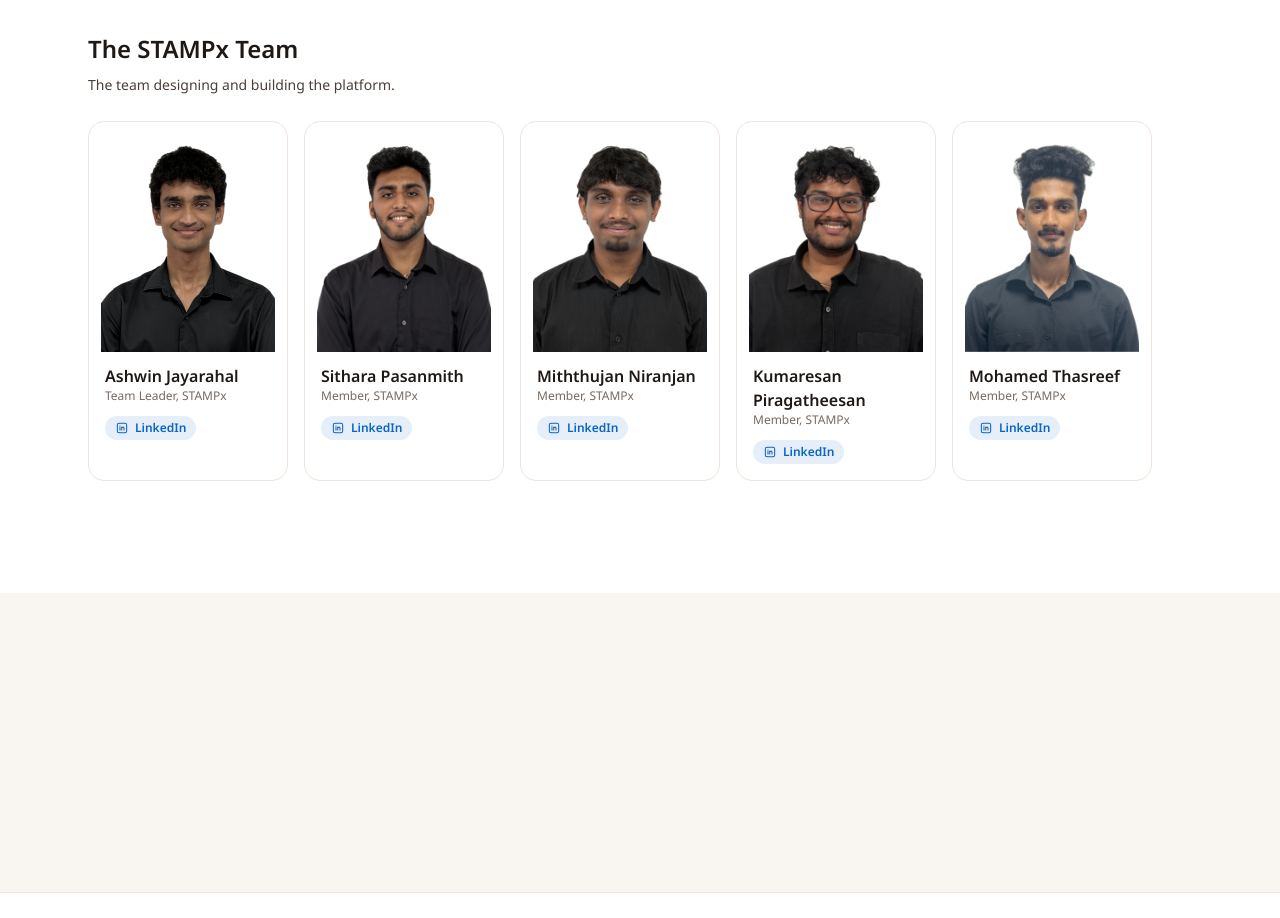
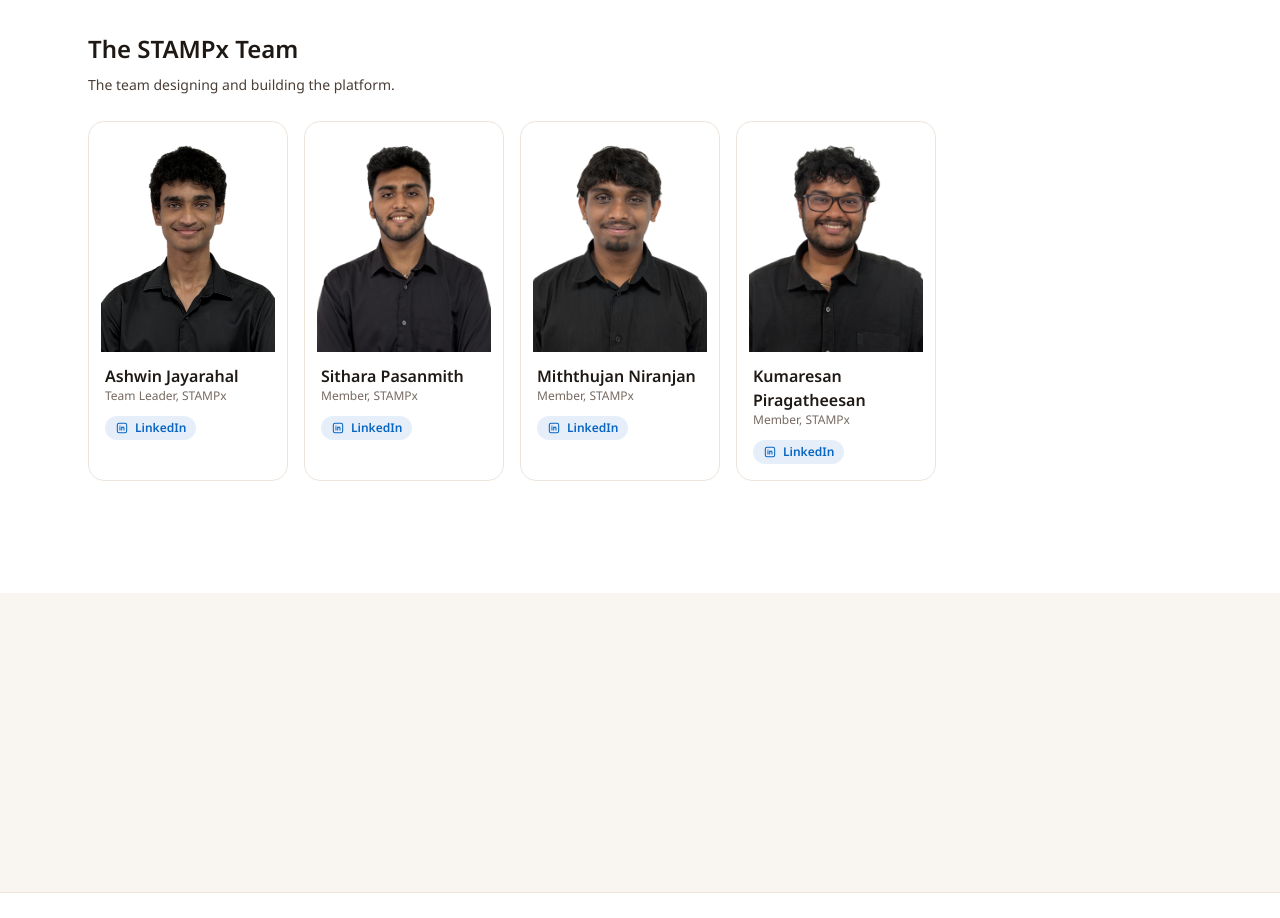
Before and after one commit to sarvodaya-connect/sarvodaya-connect, a Next.js app in the folder apps/landing/: page / in a window 1280 px wide. Shown: the part 8440-9358 px from the top of the page. Built offline with nearby package versions, Linux system fonts and the light colour scheme.

Commit message:
revert(landing): remove Mohamed Thasreef from the STAMPx team
This reverts commit 629f871 (#102).

```diff
--- a/apps/landing/src/app/page.tsx
+++ b/apps/landing/src/app/page.tsx
@@ -218,12 +218,6 @@ const stampxMembers: Person[] = [
     role: "Member, STAMPx",
     photo: "/team/stampx-kumaresan-piragatheesan.png",
     linkedin: "https://www.linkedin.com/in/piragatheesan/",
-  },
-  {
-    name: "Mohamed Thasreef",
-    role: "Member, STAMPx",
-    photo: "/team/stampx-mohamed-thasreef.png",
-    linkedin: "https://www.linkedin.com/in/-thasreef22-/",
   },
 ];
 
```
Also changed, not shown: apps/landing/public/team/stampx-mohamed-thasreef.png (deleted).
